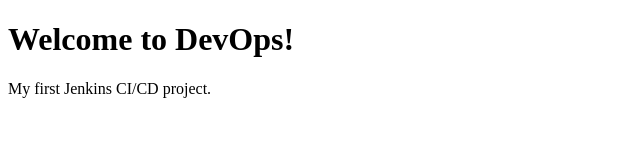
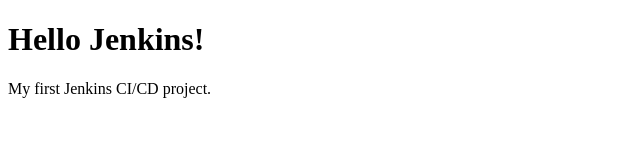
Before and after one commit to jegalinjasmi-jega/jenkins-demo, a plain HTML site: page index.html in a window 1280 px wide. Shown: the whole page, without its empty margins (0-640 px from the left). Drawn offline with Linux system fonts and the light colour scheme.

Commit message:
Change heading from 'Welcome to DevOps!' to 'Hello Jenkins!'
Updated the welcome message in the HTML body.

```diff
--- a/index.html
+++ b/index.html
@@ -5,7 +5,7 @@
     <title>Jenkins Demo</title>
 </head>
 <body>
-    <h1>Welcome to DevOps!</h1>
+ <h1>Hello Jenkins!</h1>
     <p>My first Jenkins CI/CD project.</p>
 </body>
 </html>
```
